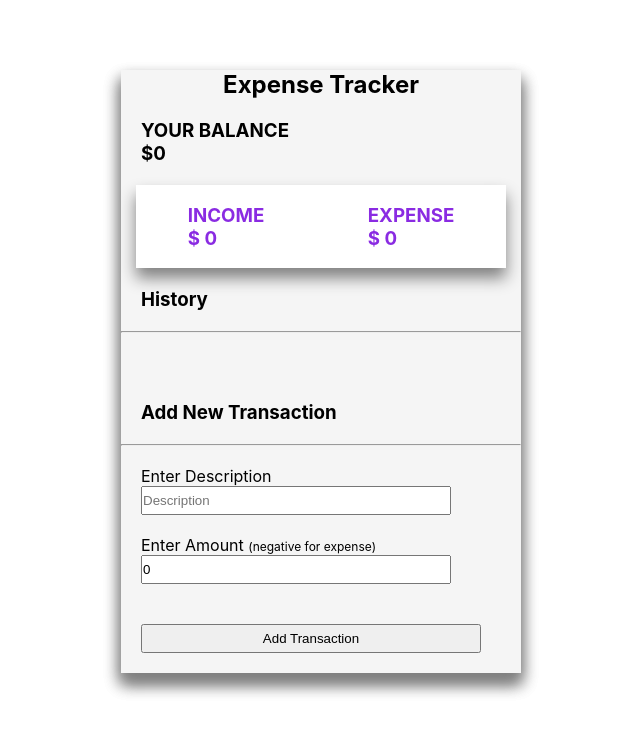
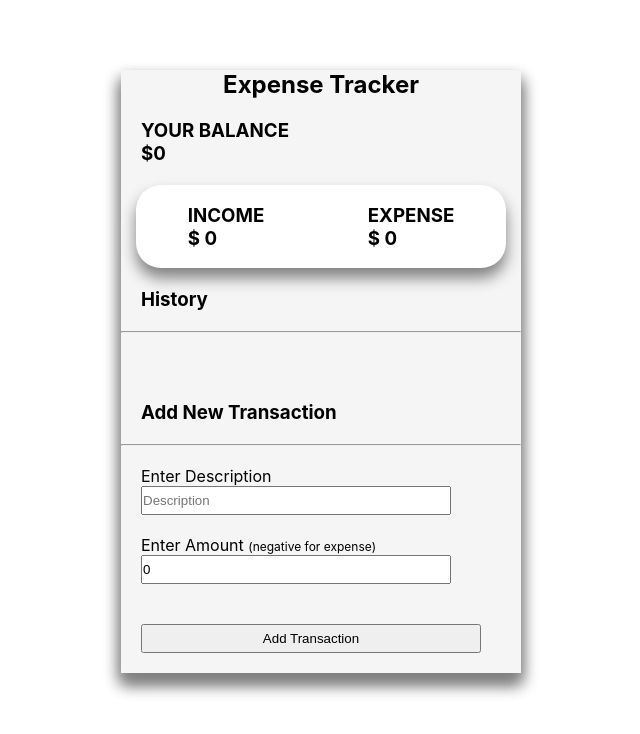
Before and after one commit to SanaAlvi/Expense-Tracker, a React (Create React App) app: page / in a window 1280 px wide. Shown: the top 734 px of the page, without its empty margins (319-959 px from the left). Built offline with nearby package versions, Linux system fonts and the light colour scheme.

Commit message:
Update App.css

```diff
--- a/src/App.css
+++ b/src/App.css
@@ -16,11 +16,6 @@
 .margin {
   margin: 20px 20px 20px;
 }
-@media (prefers-reduced-motion: no-preference) {
-  .App-logo {
-    animation: App-logo-spin infinite 20s linear;
-  }
-}
 
 .EXPENSE {
   margin: 15px 15px;
@@ -29,9 +24,9 @@
   background-color: white;
   border: 5px;
   box-shadow:0 10px 15px gray;
-  color: blueviolet;
+  border-radius: 25px;
+}
 
-}
 .transaction input {
   width: 85%;
   padding: 5px 0;
@@ -55,12 +50,3 @@
 .small{
   font-size: 12px;
 }
-
-@keyframes App-logo-spin {
-  from {
-    transform: rotate(0deg);
-  }
-  to {
-    transform: rotate(360deg);
-  }
-}
```
